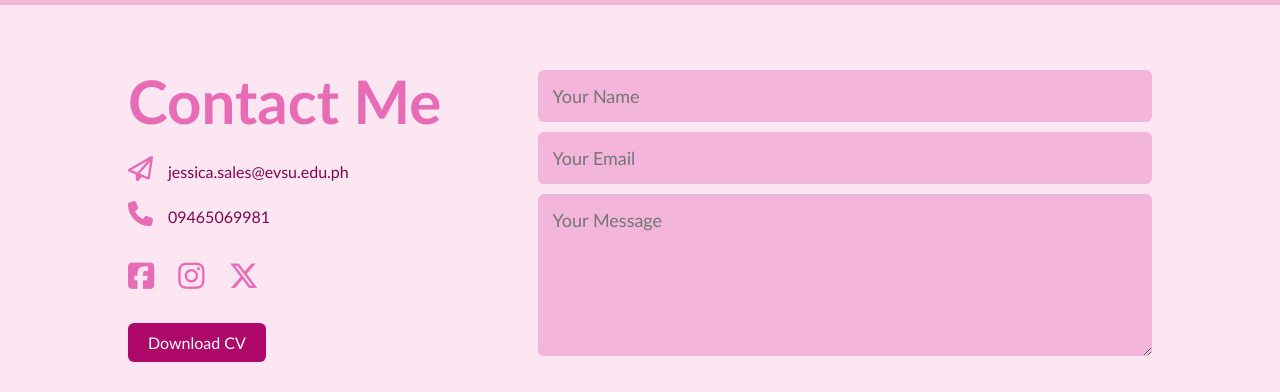
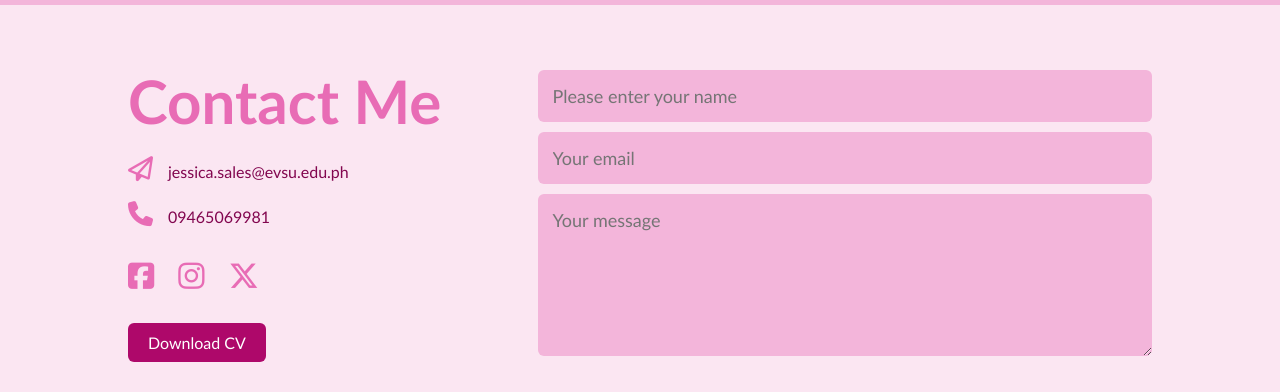
Before and after one commit to icaangg/Web-Portfolio, a plain HTML site: page index.html in a window 1280 px wide. Shown: the part 2079-2471 px from the top of the page. Drawn offline with Linux system fonts and the light colour scheme.

Commit message:
index.html

```diff
--- a/index.html
+++ b/index.html
@@ -105,9 +105,9 @@
             </div>
             <div class="contact-right">
                 <form name="submit-to-google-sheet">
-                    <input type="text" name="Name" placeholder="Your Name" required>
-                    <input type="email" name="Email" placeholder="Your Email" required>
-                    <textarea name="Message" rows="6" placeholder="Your Message"></textarea>
+                    <input type="text" name="Name" placeholder="Please enter your name" required>
+                    <input type="email" name="Email" placeholder="Your email" required>
+                    <textarea name="Message" rows="6" placeholder="Your message"></textarea>
                     <button type="submit" class="btn btn2">Submit</button>
                 </form>
             </div>
```
